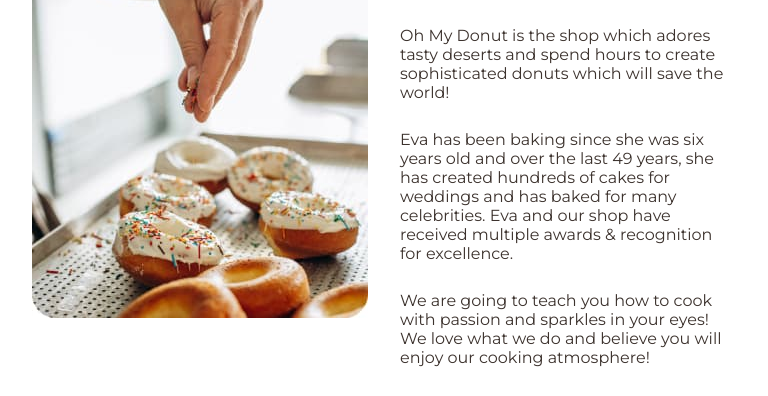
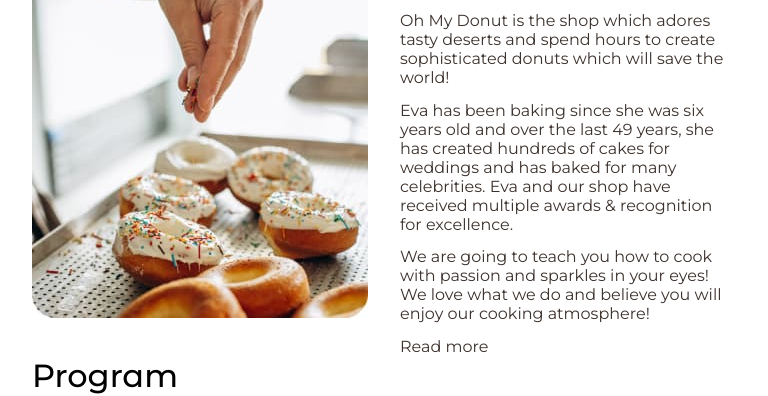
Before and after one commit to HelenaUa/donut-masterclass-1, a website: page index.html in a window 768 px wide. Shown: the part 422-818 px from the top of the page. Drawn offline with nearby package versions, Linux system fonts and the light colour scheme.

Commit message:
fix  css about

```diff
--- a/css/styles.css
+++ b/css/styles.css
@@ -333,24 +333,31 @@
 
   .about-img {
     @media screen and (max-width: 480px) {
-      /* width: 280px; */
-      height: 285px;
+      height: 59%;
       margin-top: 20px;
       margin-bottom: 28px;
     }
     @media screen and (min-width: 481px) and (max-width: 768px) {
       margin-right: 32px;
-      height: 359px;
+      width: 50%;
+      height: 47%;
     }
     @media screen and (min-width: 769px) {
       margin-right: 32px;
     }
   }
 
+  .about-text-box {
+    @media screen and (max-width: 480px) {
+      display: flex;
+      flex-direction: column;
+      justify-content: center;
+      align-items: center;
+    }
+  }
+
   .about-title {
     @media screen and (max-width: 480px) {
-      justify-content: center;
-      align-items: center;
       margin-bottom: 8px;
     }
   }
@@ -358,7 +365,7 @@
   .about-text {
     font-family: var(--main-font);
     color: var(--main-txt-cl);
-    font-weight: 400;
+    font-weight: 400; /* Зазвичай не обов'язково, але може бути вказано для ясності. */
     line-height: normal;
     @media screen and (max-width: 480px) {
       font-size: 16px;
@@ -367,8 +374,9 @@
     }
     @media screen and (min-width: 481px) and (max-width: 768px) {
       font-size: 16px;
-      margin-top: 28px;
-      margin-bottom: 28px;
+      width: 100%;
+      margin-top: 4%;
+      margin-bottom: 4%;
     }
     @media screen and (min-width: 769px) {
       font-size: 18px;
@@ -379,6 +387,7 @@
   }
 
   .read-more-btn {
+    display: flex;
     font-family: var(--main-font);
     color: var(--main-txt-cl);
     background-color: #ffffff;
@@ -386,14 +395,14 @@
     line-height: normal;
     cursor: pointer;
     border: none;
+    padding: 0;
 
     @media screen and (max-width: 480px) {
       font-size: 16px;
-      margin-right: 42%;
     }
     @media screen and (min-width: 481px) and (max-width: 768px) {
       font-size: 16px;
-      /* margin-right: 35%; */
+      margin-right: 45%;
     }
     @media screen and (min-width: 769px) {
       display: none;
--- a/index.html
+++ b/index.html
@@ -79,7 +79,7 @@
                          src="./images/about/about-s-@1x.jpg"
                          alt="hand and donuts"
                     />
-                    <div>
+                    <div class="about-text-box">
                         <h2 class="about-title">About us</h2>
                         <p class="about-text">Oh My Donut is the shop which adores tasty deserts and
                            spend hours to create sophisticated donuts which will save the world!
```
